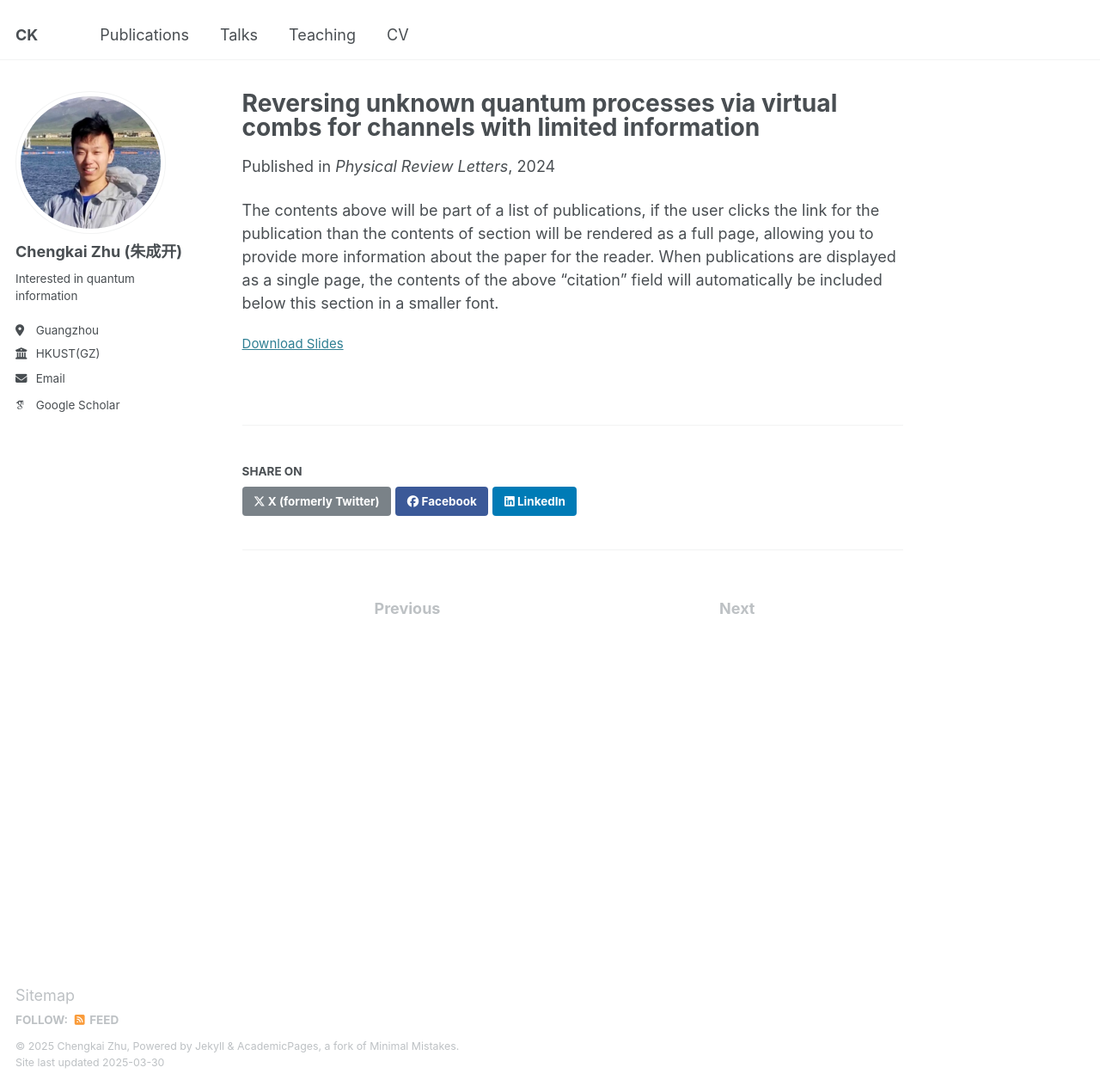
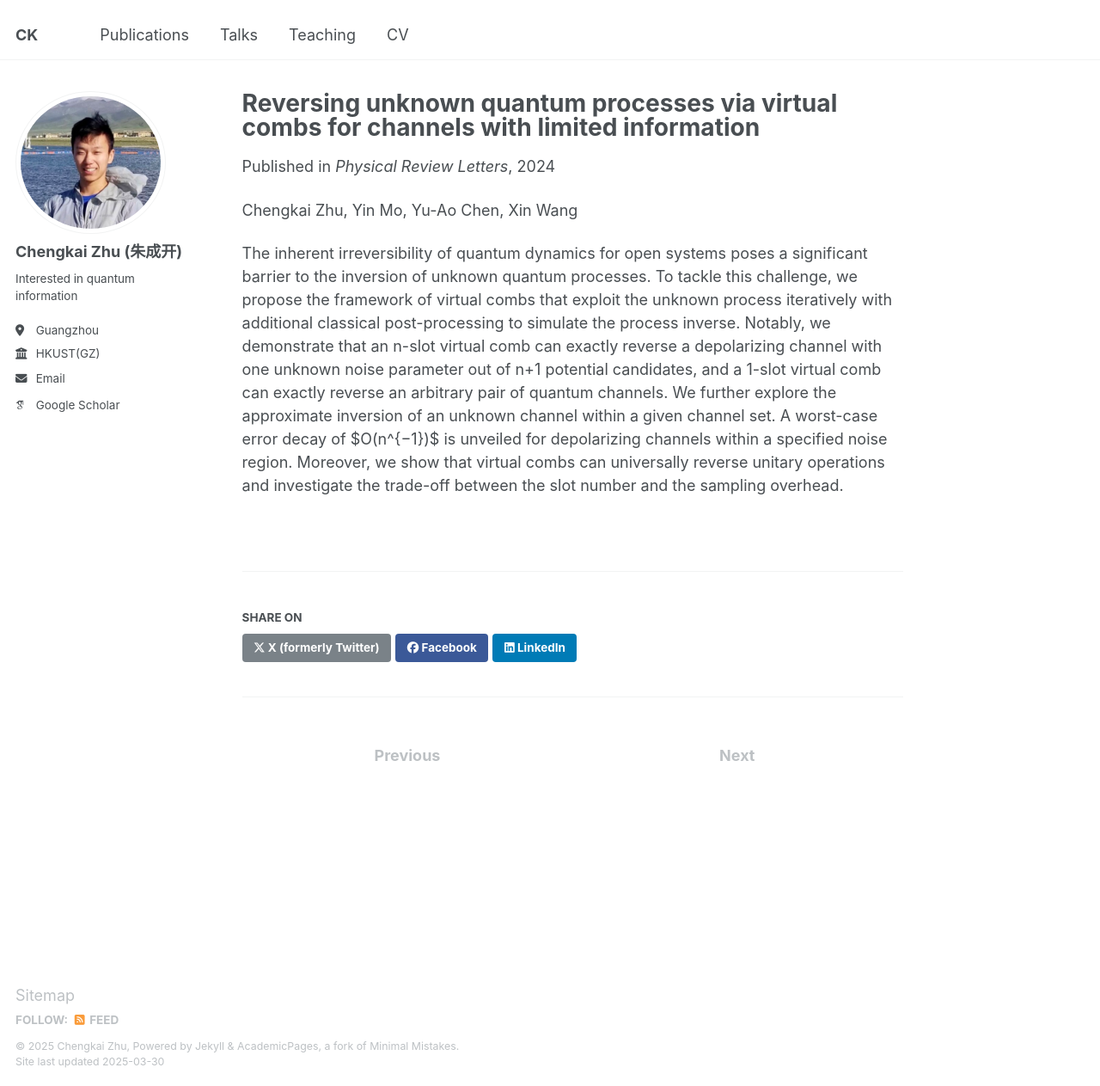
Before and after one commit to Chengkai-Zhu/Chengkai-Zhu.github.io, a Jekyll site: the page built from _publications/2009-10-01-paper-title-number-1.md, in a window 1280 px wide and 1263 px high. Shown: the whole window at 86% size. Built offline with Jekyll 4.4.1, drawn with Linux system fonts in a browser that asks for light colours; some web fonts are replaced.

Commit message:
Update 2009-10-01-paper-title-number-1.md

```diff
--- a/_publications/2009-10-01-paper-title-number-1.md
+++ b/_publications/2009-10-01-paper-title-number-1.md
@@ -3,11 +3,10 @@ title: "Reversing unknown quantum processes via virtual combs for channels with
 collection: publications
 category: manuscripts
 permalink: /publication/2009-10-01-paper-title-number-1
-excerpt: 'This paper is about manipulating quantum operations via the virtual comb framework.'
 date: 2024-07-19
 venue: 'Physical Review Letters'
-slidesurl: 'http://academicpages.github.io/files/slides1.pdf'
 paperurl: 'https://journals.aps.org/prl/abstract/10.1103/PhysRevLett.133.030801'
 ---
+Chengkai Zhu, Yin Mo, Yu-Ao Chen, Xin Wang
 
-The contents above will be part of a list of publications, if the user clicks the link for the publication than the contents of section will be rendered as a full page, allowing you to provide more information about the paper for the reader. When publications are displayed as a single page, the contents of the above "citation" field will automatically be included below this section in a smaller font.
+The inherent irreversibility of quantum dynamics for open systems poses a significant barrier to the inversion of unknown quantum processes. To tackle this challenge, we propose the framework of virtual combs that exploit the unknown process iteratively with additional classical post-processing to simulate the process inverse. Notably, we demonstrate that an n-slot virtual comb can exactly reverse a depolarizing channel with one unknown noise parameter out of n+1 potential candidates, and a 1-slot virtual comb can exactly reverse an arbitrary pair of quantum channels. We further explore the approximate inversion of an unknown channel within a given channel set. A worst-case error decay of $O(n^{−1})$ is unveiled for depolarizing channels within a specified noise region. Moreover, we show that virtual combs can universally reverse unitary operations and investigate the trade-off between the slot number and the sampling overhead.
```
